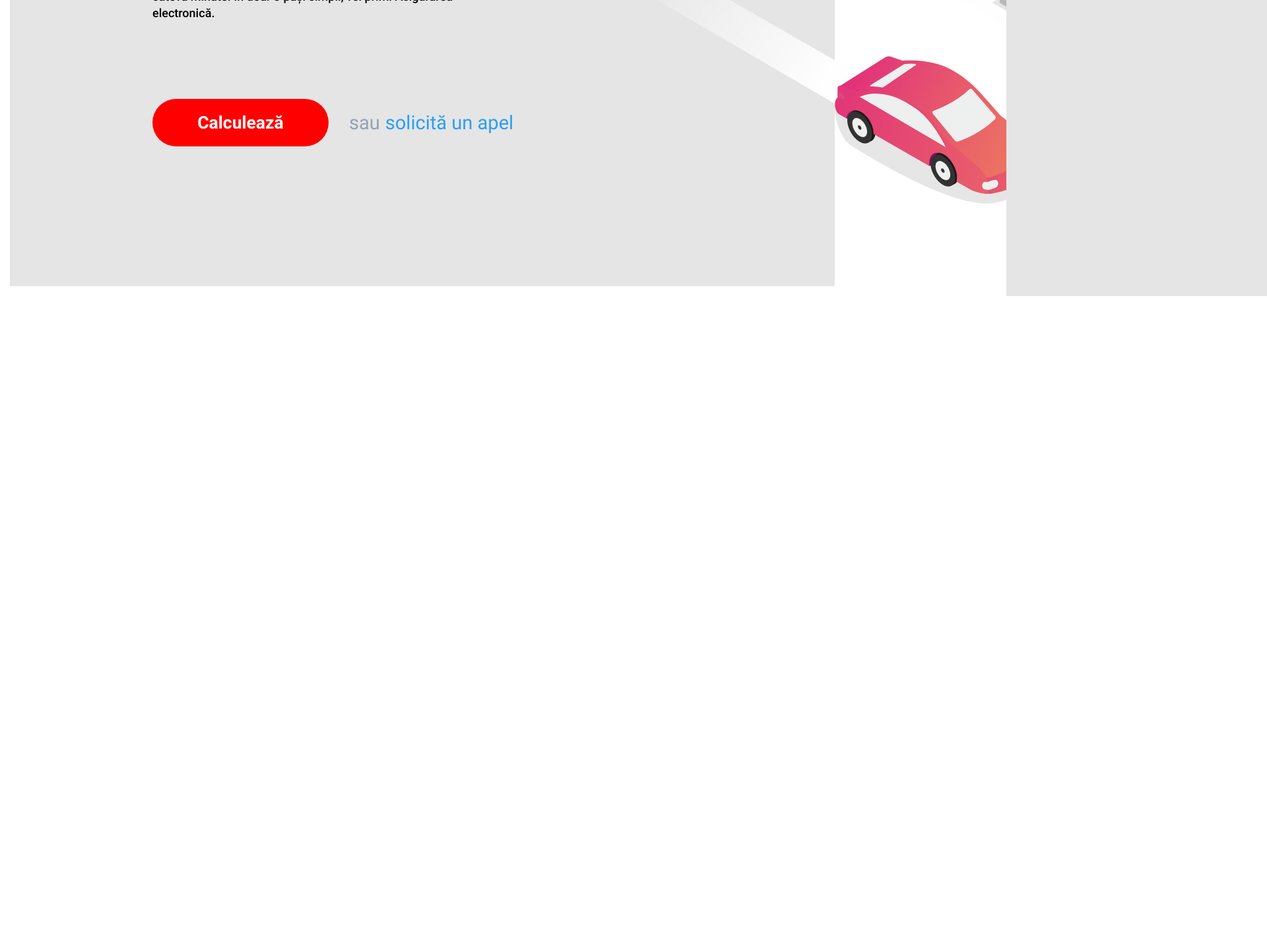
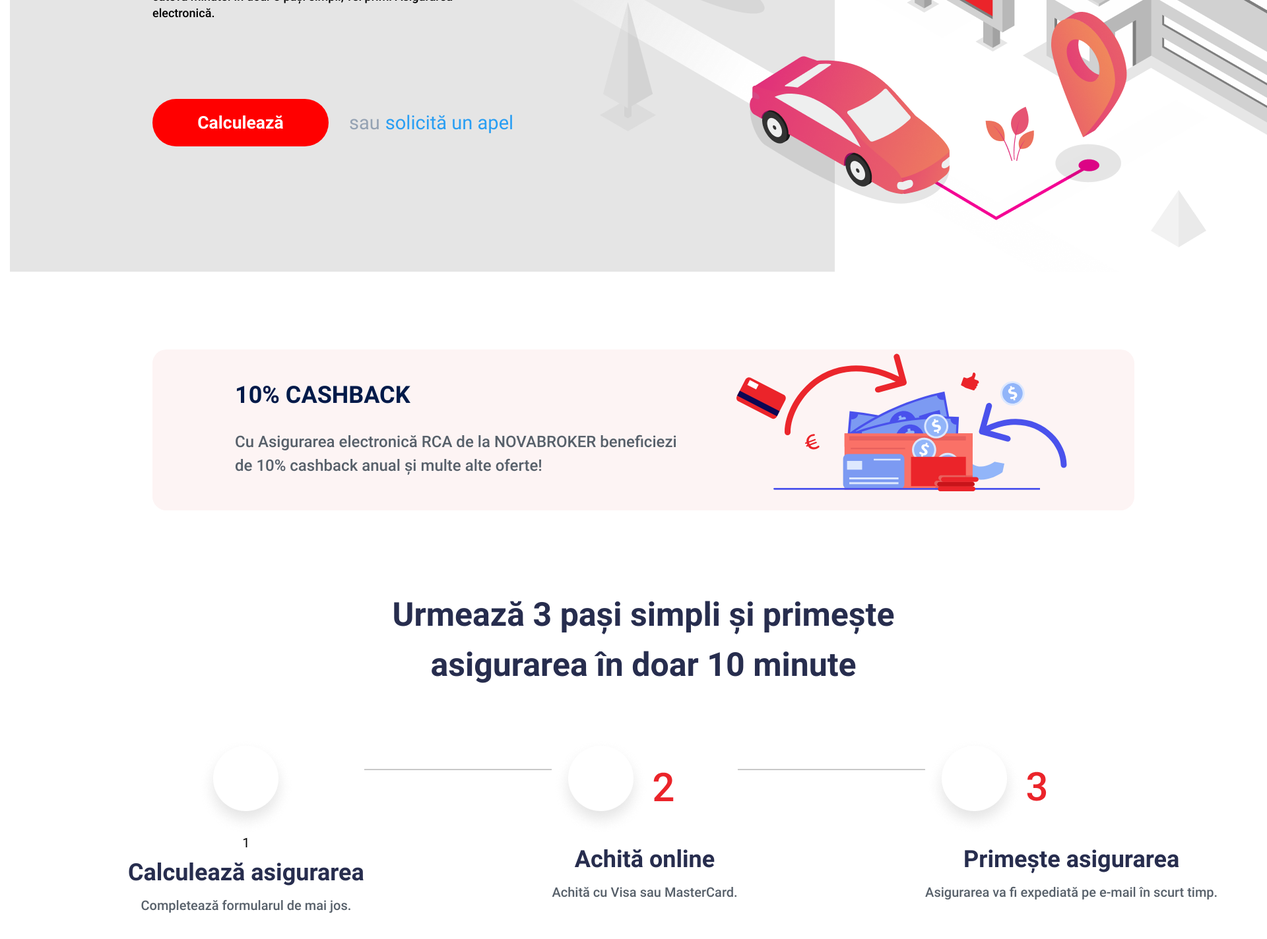
Before and after one commit to AngelikaSotnikova/Praktika-2022, a plain HTML site: page index.html in a window 1280 px wide. Shown: the part 526-1950 px from the top of the page at 66% size, 1920 px wide, since content can reach past the window. Before the commit the page ends 975 px from the top, so only its background shows below. Drawn offline with Linux system fonts and the light colour scheme.

Commit message:
Изменен

```diff
--- a/css/header.css
+++ b/css/header.css
@@ -23,6 +23,7 @@
 }
 
 .block1 {
+  height: 927px;
   position: relative;
   background: #e5e5e5;
   margin-top: -100px;
@@ -31,6 +32,7 @@
 }
 
 .block1__content1 {
+  width: 567px;
   margin-left: 216px;
 }
 
@@ -90,27 +92,157 @@
 }
 
 .block1_content2 {
-  height: 949px;
-  width: 990px;
-  left: 954px;
-  top: -22px;
 }
 
 .foto1 {
   position: absolute;
+  margin-left: 653.64px;
 }
 
 .foto2 {
+  position: absolute;
+  left: 946px;
+  margin-top: 166px;
 }
 
 .foto3 {
+  position: absolute;
+  left: 923px;
+  margin-top: 425px;
+  z-index: -2;
 }
 
 .foto4 {
+  position: absolute;
+  left: 894px;
+  margin-top: 518px;
 }
 
 .foto5 {
+  position: absolute;
+  left: 1729px;
+  margin-top: 803px;
 }
 
 .foto6 {
+  position: absolute;
+  left: 1578px;
+  margin-top: 533px;
 }
+
+.block2 {
+  display: flex;
+  width: 1488px;
+  height: 243.84px;
+  margin-left: 216px;
+  margin-top: 118px;
+  background-color: #fdf4f4;
+  border-radius: 21px;
+}
+.block2__content1 {
+  margin-left: 125px;
+  width: 670px;
+}
+.block2__text1 {
+  padding-top: 51.38px;
+  font-weight: 700;
+  font-size: 36px;
+
+  color: #001a49;
+}
+.block2__text2 {
+  padding-top: 35px;
+  color: #57606a;
+  line-height: 36px;
+  font-weight: 500;
+  font-size: 24px;
+}
+
+.block2__content2 {
+  position: relative;
+}
+.block2__foto1 {
+  position: absolute;
+  margin-left: 77px;
+  margin-top: 29.17px;
+}
+.block2__foto2 {
+  position: absolute;
+  left: 162.5px;
+  margin-top: 5.65px;
+}
+.block2__foto3 {
+  position: absolute;
+  margin-left: 457px;
+  margin-top: 80px;
+}
+
+.block3 {
+  width: 1469px;
+  margin-top: 120px;
+  height: 502px;
+}
+.block3__text {
+  padding-left: 471px;
+  width: 978px;
+  font-weight: 700;
+  font-size: 50px;
+  line-height: 76px;
+  text-align: center;
+  color: #272d4e;
+}
+.block3__content {
+  display: flex;
+  margin-top: 72px;
+  margin-left: 179px;
+  width: 1700px;
+  height: 277px;
+}
+.block3__content__box1a {
+}
+.block3__content__box1a_b1 {
+  position: relative;
+  text-align: center;
+}
+.block3__content__box1a_chislo {
+}
+.block3__text1 {
+  font-weight: 700;
+  font-size: 36px;
+  line-height: 70px;
+  text-align: center;
+  color: #272d4e;
+}
+.block3__text2 {
+  font-weight: 500;
+  font-size: 20px;
+  line-height: 30px;
+  text-align: center;
+  color: #57606a;
+}
+.block3__content__box2 {
+  margin-top: 48px;
+  width: 284.5px;
+  border-top: 2px solid #c8c8c8;
+}
+.block3__content__box3a {
+}
+.block3__content__box1a_b2 {
+}
+.block3__content__box3a_foto1 {
+}
+.block3__content__box3a_foto2 {
+}
+.block3__content__box4 {
+  margin-top: 48px;
+  width: 284.5px;
+  border-top: 2px solid #c8c8c8;
+}
+.block3__content__box5a {
+}
+.block3__content__box1a_b3 {
+}
+.block3__content__box3a_foto1 {
+}
+.block3__content__box3a_foto2 {
+}
--- a/index.html
+++ b/index.html
@@ -25,6 +25,8 @@
     </header>
 
     <div class="block1">
+      <img src="/images/GorodokMashinaObloka.png" alt="GorodokMashinaObloka" class="foto1">
+
       <div class="block1__content1">
         <p class="block1__content1_text1">
           Asigurare RCA online
@@ -47,12 +49,70 @@
         </div>
       </div>
       <div class="block1_content2">
-        <img src="/images/GorodokMashinaObloka.png" alt="GorodokMashinaObloka" class="foto1">
-        <img src="" alt="" class="foto2">
-        <img src="" alt="" class="foto3">
-        <img src="" alt="" class="foto4">
-        <img src="" alt="" class="foto5">
-        <img src="" alt="" class="foto6">
+        <img src="/images/Chaci.png" alt="Chaci" class="foto2">
+        <img src="/images/TeniChasov.png" alt="TeniChasov" class="foto3">
+        <img src="/images/Elka1.png" alt="Elka1" class="foto4">
+        <img src="/images/Elka2.png" alt="Elka2" class="foto5">
+        <img src="/images/Pynkt.png" alt="Pynkt" class="foto6">
+      </div>
+    </div>
+    <div class="block2">
+      <div class="block2__content1">
+      <p class="block2__text1">10% CASHBACK</p>
+      <p class="block2__text2">Cu Asigurarea electronică RCA de la NOVABROKER beneficiezi
+        de 10% cashback anual și multe alte oferte!</p>
+      </div>
+      <div class="block2__content2">
+        <img src="/images/KartocskiDolori.svg" alt="KartocskiDolori" class="block2__foto1">
+        <img src="/images/KrasnaiStrelocska.svg" alt="" class="block2__foto2">
+        <img src="/images/SiniaStrelocska.svg" alt="" class="block2__foto3">
+      </div>
+    </div>
+    <div class="block3">
+      <p class="block3__text">
+        Urmează 3 pași simpli și primește asigurarea în doar 10 minute
+      </p>
+      <div class="block3__content">
+        <div class="block3__content__box1a">
+          <div class="block3__content__box1a_b1">
+          <img src="/images/krygOdin.png">
+          <div class="block3__content__box1a_chislo">1</div>
+          </div>
+          <p class="block3__text1">Calculează asigurarea</p>
+          <p class="block3__text2">Completează formularul de mai jos.</p>
+        </div>
+        <div class="block3__content__box2"></div>
+        <div class="block3__content__box3a">
+          <div class="block3__content__box1a_b2">
+          <img src="/images/OvalDva.png" alt="" class="block__content__box3a_foto1">
+          <img src="/images/dva.svg" alt="" class="block__content__box3a_foto2">
+          </div>
+          <p class="block3__text1">Achită online </p>
+          <p class="block3__text2">Achită cu Visa sau MasterCard.</p>
+        </div>
+        <div class="block3__content__box4"></div>
+        <div class="block3__content__box5a">
+          <div class="block3__content__box1a_b3">
+          <img src="/images/OvalTri.png" alt="" class="block3__content__box3a_foto1">
+          <img src="/images/tri.svg" alt="" class="block3__content__box3a_foto2">
+          </div>
+          <p class="block3__text1">Primește asigurarea</p>
+          <p class="block3__text2">Asigurarea va fi expediată pe e-mail în scurt timp.</p>
+        </div>
+      </div>
+    </div>
+    <div class="block4">
+      <p></p>
+      <p></p>
+      <div class="block4__content">
+        <div class="block4__content_box1">
+          <img src="" alt="" class="">
+          <img src="" alt="" class="">
+          <p></p>
+          <p></p>
+          <div class="block4__content_box1_plus"></div>
+        </div>
+        <div class="block4__content_box2"></div>
       </div>
     </div>
   </body>
```
Also changed, not shown: images/OvalDva.png (added), images/OvalTri.png (added), images/dva.svg (added), images/krygOdin.png (added), images/odin.svg (added), images/tri.svg (added).
